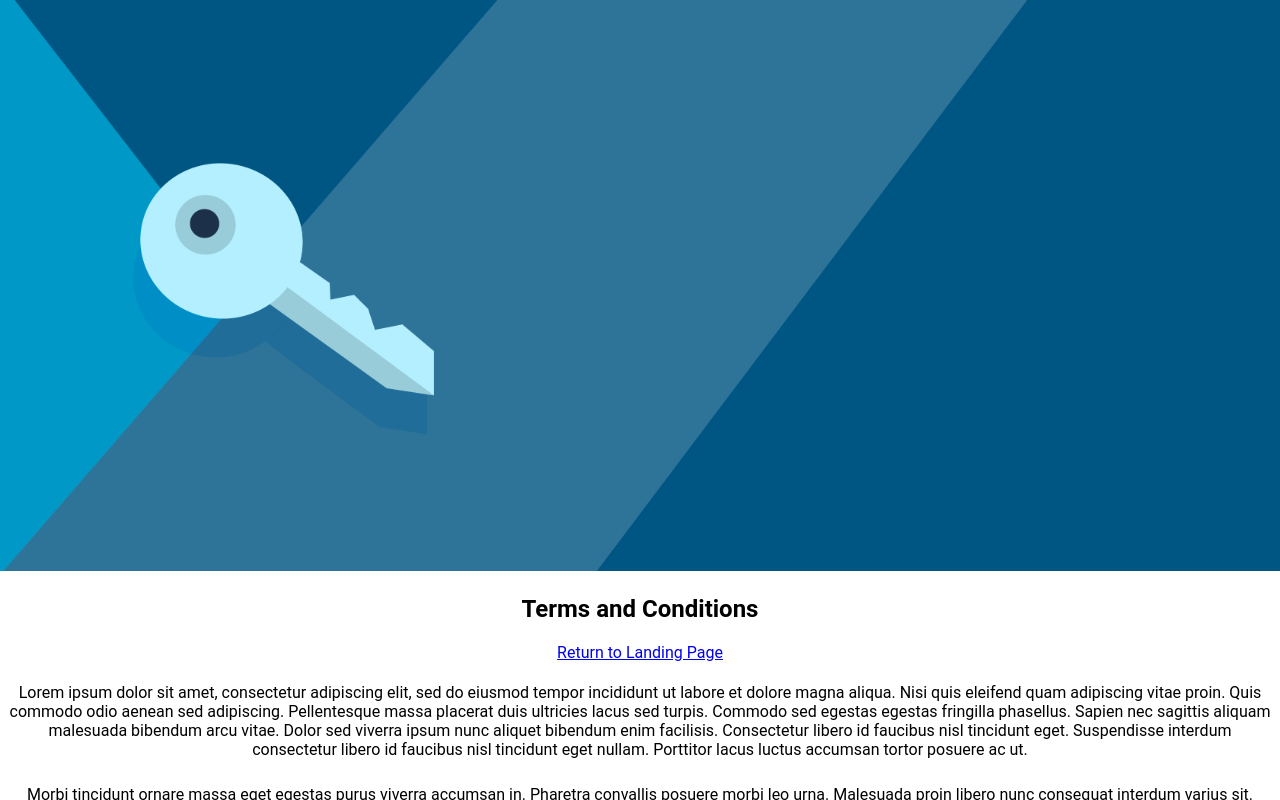
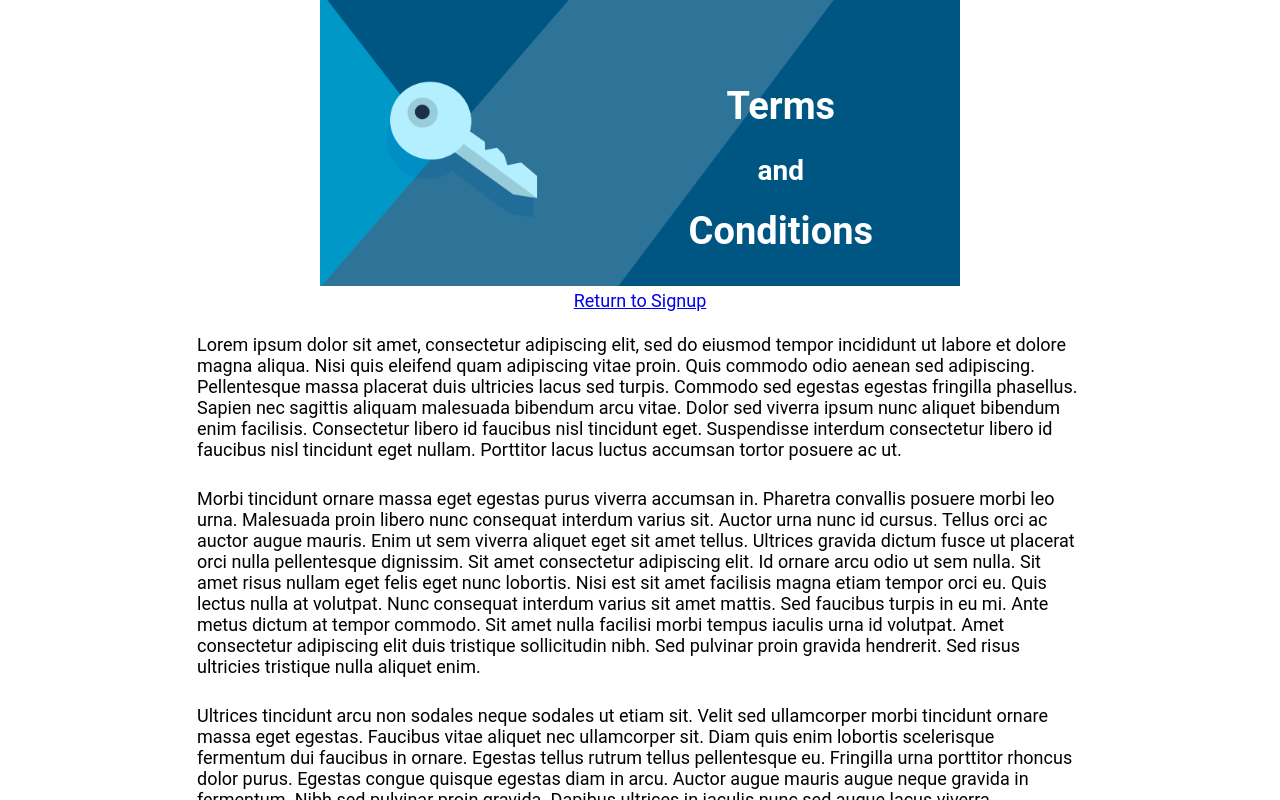
Before and after one commit to jonbmoore2500/FIHackTeam12, a React (Create React App) app in the folder frontend/: page /termsandconditions in a window 1280 px wide. Shown: the top 800 px of the page. Built offline with nearby package versions, Linux system fonts and the light colour scheme; no server answers.

Commit message:
Complete terms and conditions page

```diff
--- a/frontend/src/App.css
+++ b/frontend/src/App.css
@@ -338,6 +338,51 @@ p {
 #saveFormDiv{
   padding-top:10px
 }
+
+#tcDiv{
+  position: relative;
+  text-align:center;
+}
+#tcImgDiv{
+
+}
 #tcImg{
-  width: 100%;
+  width: 50%;
 }
+#tcHeader1{
+  position: absolute;
+  top:6%;
+  left: 61%;
+  transform: translate(-50%, -50%);
+  font-size: 38px;
+  color:white
+}
+#tcHeader2{
+
+  position: absolute;
+  top:11.75%;
+  left: 61%;
+  transform: translate(-50%, -50%);
+  font-size: 28px;
+  color:white
+}
+#tcHeader3{
+
+  position: absolute;
+  top:16%;
+  left: 61%;
+  transform: translate(-50%, -50%);
+  font-size: 38px;
+  color:white
+}
+#tcLink{
+  font-size: 18px;
+}
+#tcContent{
+  text-align: left;
+  width: 70%;
+  padding-left: 15%;
+}
+#tcContent p{
+  font-size: 18px;
+}
--- a/frontend/src/components/TermsConditions.js
+++ b/frontend/src/components/TermsConditions.js
@@ -6,15 +6,19 @@ function TermsConditions() {
     // sample terms and conditions for demo purposes
 
     return (
-        <div>
+        <div id="tcDiv">
+            <div id="tcImgDiv">
                 <img
                     src="KeyWBackground.png"
                     alt="Key over backround with several shades of blue. Art credit: Kels Tyler"
                     id="tcImg"
                 />
-            <h2>Terms and Conditions</h2>
-            <Link to="/">Return to Landing Page</Link>
-
+                <h2 id="tcHeader1">Terms</h2>
+                <h2 id="tcHeader2">and</h2>
+                <h2 id="tcHeader3">Conditions</h2>
+            </div>
+            <Link to="/" id="tcLink">Return to Signup</Link>
+            <div id="tcContent">
                 <p>
                     Lorem ipsum dolor sit amet, consectetur adipiscing elit, sed do eiusmod tempor incididunt ut labore et dolore magna aliqua. Nisi quis eleifend quam adipiscing vitae proin. Quis commodo odio aenean sed adipiscing. Pellentesque massa placerat duis ultricies lacus sed turpis. Commodo sed egestas egestas fringilla phasellus. Sapien nec sagittis aliquam malesuada bibendum arcu vitae. Dolor sed viverra ipsum nunc aliquet bibendum enim facilisis. Consectetur libero id faucibus nisl tincidunt eget. Suspendisse interdum consectetur libero id faucibus nisl tincidunt eget nullam. Porttitor lacus luctus accumsan tortor posuere ac ut.
                 </p>
@@ -31,6 +35,7 @@ function TermsConditions() {
                     Egestas egestas fringilla phasellus faucibus scelerisque eleifend donec pretium vulputate. Elementum nibh tellus molestie nunc non. Nec feugiat in fermentum posuere urna nec tincidunt praesent. Egestas erat imperdiet sed euismod nisi porta. Pellentesque pulvinar pellentesque habitant morbi tristique senectus et. Faucibus et molestie ac feugiat sed lectus vestibulum. Erat imperdiet sed euismod nisi porta. Egestas sed sed risus pretium quam vulputate dignissim suspendisse in. Interdum velit laoreet id donec ultrices tincidunt. Condimentum vitae sapien pellentesque habitant morbi tristique senectus et netus. Sed felis eget velit aliquet sagittis. Posuere sollicitudin aliquam ultrices sagittis orci. Nunc congue nisi vitae suscipit tellus mauris a. Venenatis urna cursus eget nunc scelerisque viverra mauris in aliquam. Scelerisque purus semper eget duis at tellus at urna. Pellentesque habitant morbi tristique senectus et netus et malesuada. Ut pharetra sit amet aliquam id diam maecenas.
                 </p>
             </div>
+        </div>
     )
 }
 
```
Lines whose indentation alone changed are shown as unchanged.
